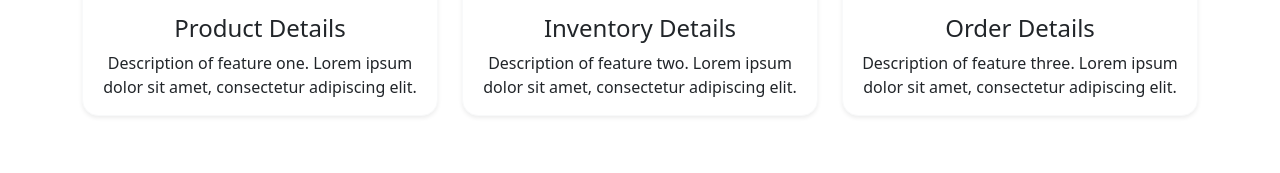
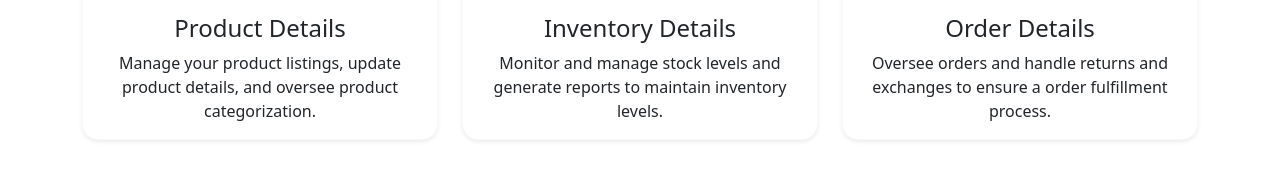
Before and after one commit to UrbanMart/UMFrontend, a React (Create React App) app: page / in a window 1280 px wide. Shown: the part 617-790 px from the top of the page. Built offline with nearby package versions, Linux system fonts and the light colour scheme.

Commit message:
change card text

```diff
--- a/src/components/Home/Home.js
+++ b/src/components/Home/Home.js
@@ -40,7 +40,7 @@ function HomePage() {
                 <img src="https://plus.unsplash.com/premium_photo-1671198905435-20f8d166efb2?fm=jpg&q=60&w=3000&ixlib=rb-4.0.3&ixid=M3wxMjA3fDB8MHxzZWFyY2h8MXx8dmludGFnZSUyMGNsb3RoaW5nfGVufDB8fDB8fHww" className="card-img-top" alt="Feature One"/>
                 <div className="card-body">
                   <h4 className="card-title">Product Details</h4>
-                  <p className="card-text">Description of feature one. Lorem ipsum dolor sit amet, consectetur adipiscing elit.</p>
+                  <p className="card-text"> Manage your product listings, update product details, and oversee product categorization.</p>
                 </div>
               </div>
             </div>
@@ -50,7 +50,7 @@ function HomePage() {
                 <img src="https://www.panaprium.com/cdn/shop/articles/online_thrift_store_vintage_fashion_1000.jpg?v=1638333789" className="card-img-top" alt="Feature Two"/>
                 <div className="card-body">
                   <h4 className="card-title">Inventory Details</h4>
-                  <p className="card-text">Description of feature two. Lorem ipsum dolor sit amet, consectetur adipiscing elit.</p>
+                  <p className="card-text">Monitor and manage stock levels and generate reports to maintain inventory levels.</p>
                 </div>
               </div>
             </div>
@@ -60,7 +60,7 @@ function HomePage() {
                 <img src="https://img.freepik.com/premium-photo/beautiful-womens-clothing-store-new-summer-products_943281-27240.jpg" className="card-img-top" alt="Feature Three"/>
                 <div className="card-body">
                   <h4 className="card-title">Order Details</h4>
-                  <p className="card-text">Description of feature three. Lorem ipsum dolor sit amet, consectetur adipiscing elit.</p>
+                  <p className="card-text">Oversee orders and handle returns and exchanges to ensure a order fulfillment process.</p>
                 </div>
               </div>
             </div>
```
